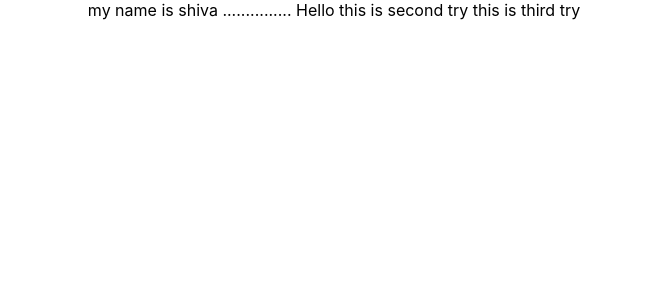
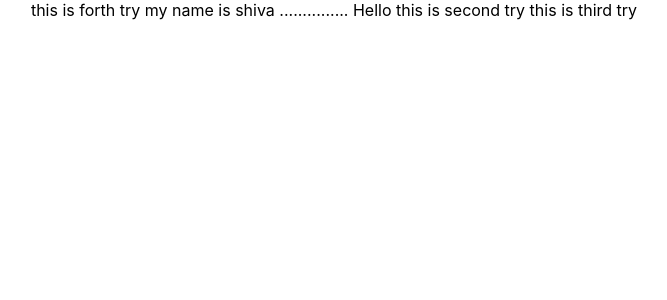
Before and after one commit to rai-deepak-07/Demo, a React (Create React App) app: page / in a window 1280 px wide. Shown: the top 300 px of the page, without its empty margins (306-973 px from the left). Built offline with nearby package versions, Linux system fonts and the light colour scheme.

Commit message:
shiva15_08_25_23:36

```diff
--- a/src/App.js
+++ b/src/App.js
@@ -4,6 +4,7 @@ import './App.css';
 function App() {
   return (
     <div className="App">
+      this is forth try
       my name is shiva ...............
       Hello
 
```
